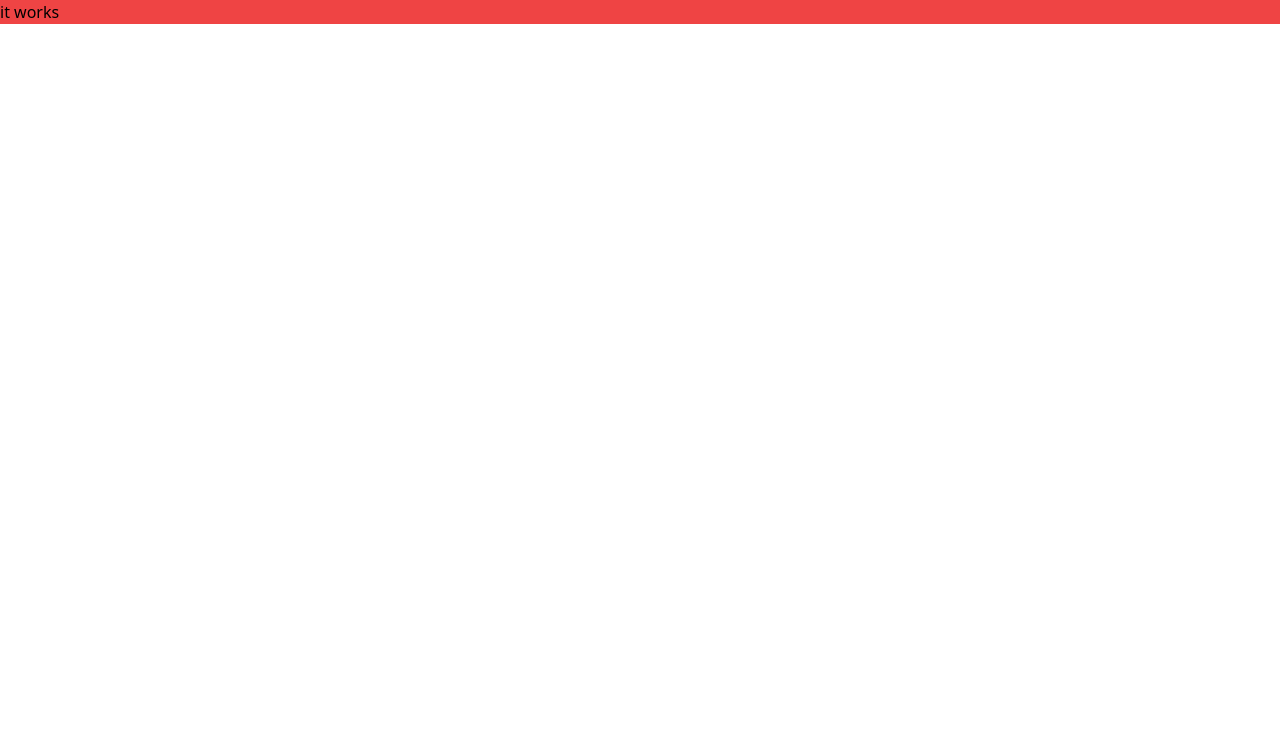
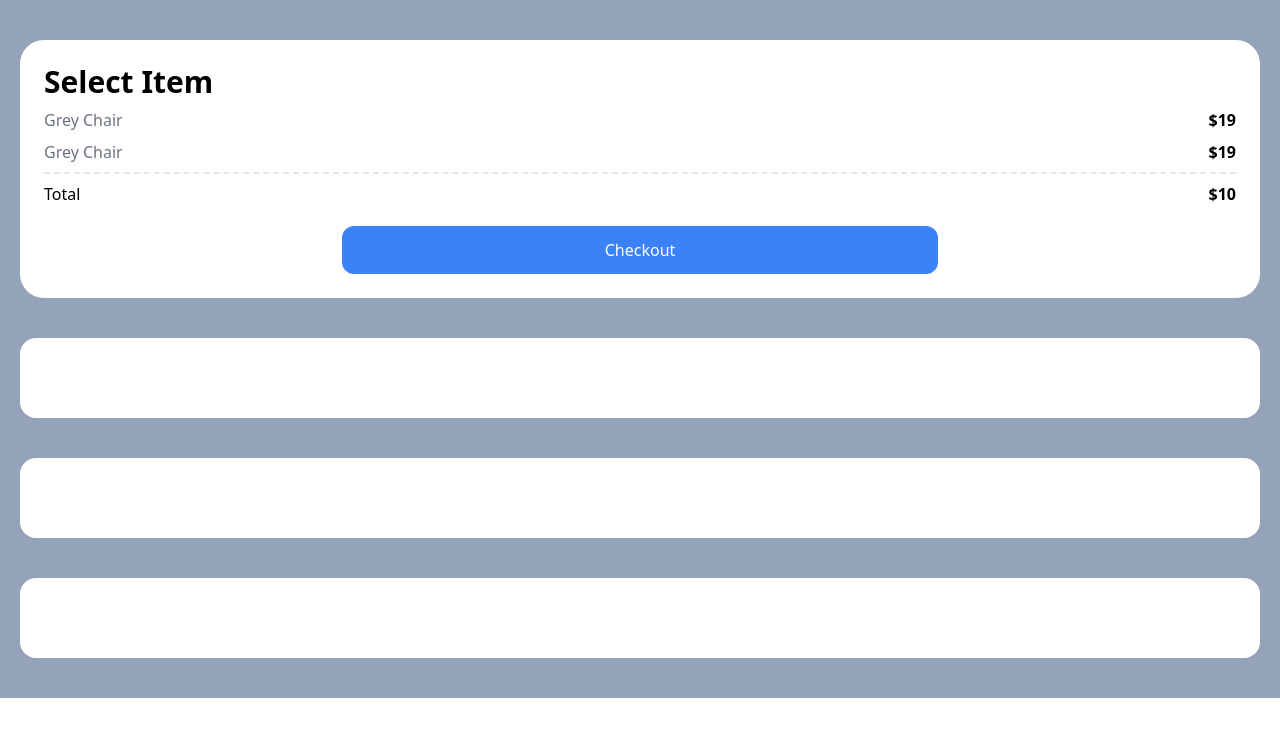
Before and after one commit to jsroad32/nomad-carrot-market, a Next.js app: page / in a window 1280 px wide. Shown: the top 736 px of the page. Built offline with nearby package versions, Linux system fonts and the light colour scheme.

Commit message:
feat: #4.1 Test Drive part One

```diff
--- a/pages/index.tsx
+++ b/pages/index.tsx
@@ -2,8 +2,26 @@
 
 const Home: NextPage = () => {
   return (
-    <div className="bg-red-500">
-      <h1 className="text-black-500">it works</h1>
+    <div className="bg-slate-400 py-10 px-5 grid gap-10">
+        <div className={"bg-white p-6 rounded-3xl shadow-full"}>
+            <span className={"font-semibold text-3xl"}>Select Item</span>
+            <div className={"flex justify-between my-2"}>
+                <span className={"text-gray-500"}>Grey Chair</span>
+                <span className={"font-semibold"}>$19</span>
+            </div>
+            <div className={"flex justify-between my-2"}>
+                <span className={"text-gray-500"}>Grey Chair</span>
+                <span className={"font-semibold"}>$19</span>
+            </div>
+            <div className={"flex justify-between mt-2 pt-2 border-t-2 border-dashed"}>
+                <span>Total</span>
+                <span className={"font-semibold"}>$10</span>
+            </div>
+            <div className={"mt-5 bg-blue-500 text-white p-3 text-center rounded-xl w-2/4 mx-auto"}>Checkout</div>
+        </div>
+        <div className={"bg-white p-10 rounded-2xl"}></div>
+        <div className={"bg-white p-10 rounded-2xl"}></div>
+        <div className={"bg-white p-10 rounded-2xl"}></div>
     </div>
   );
 }
```
